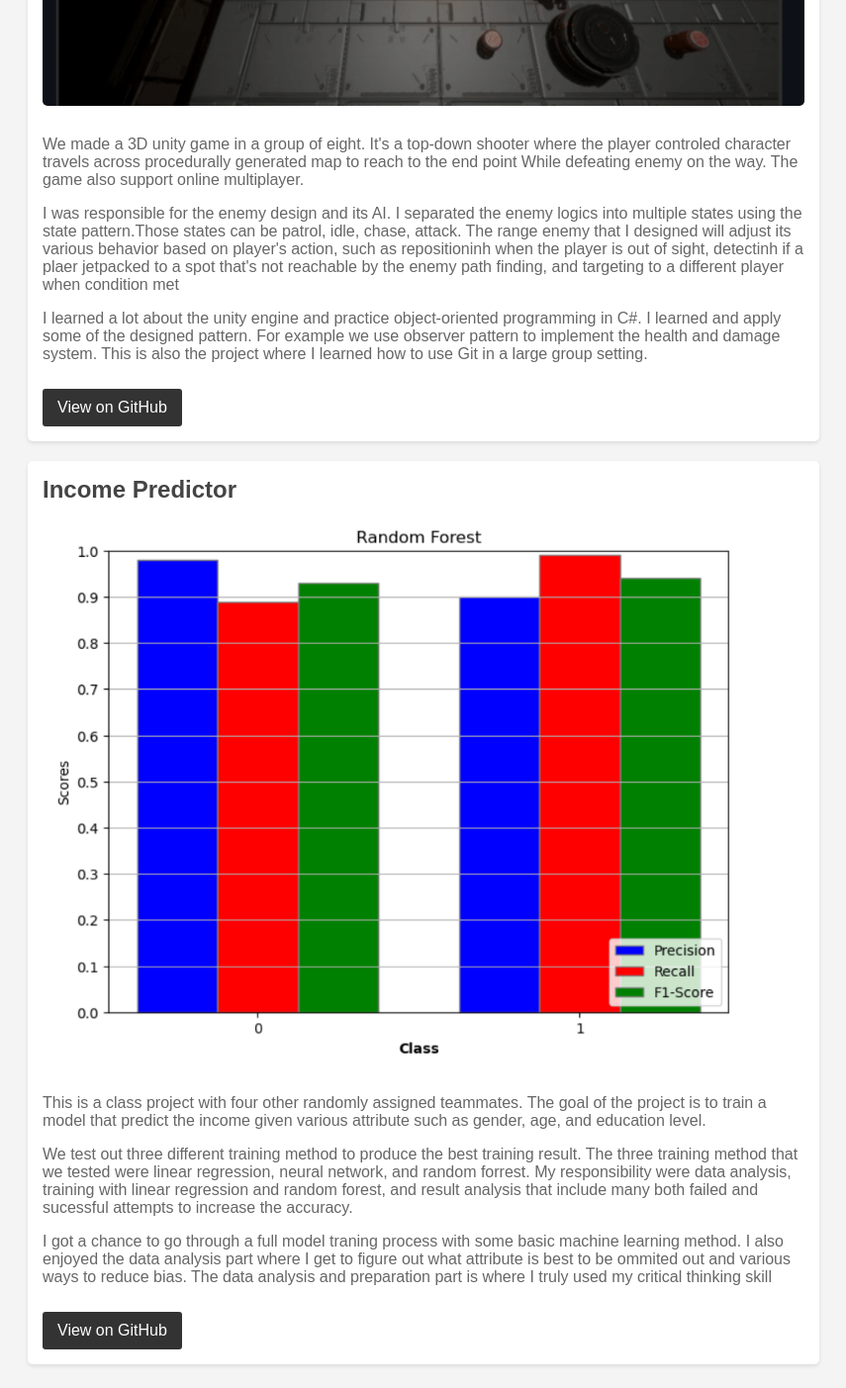
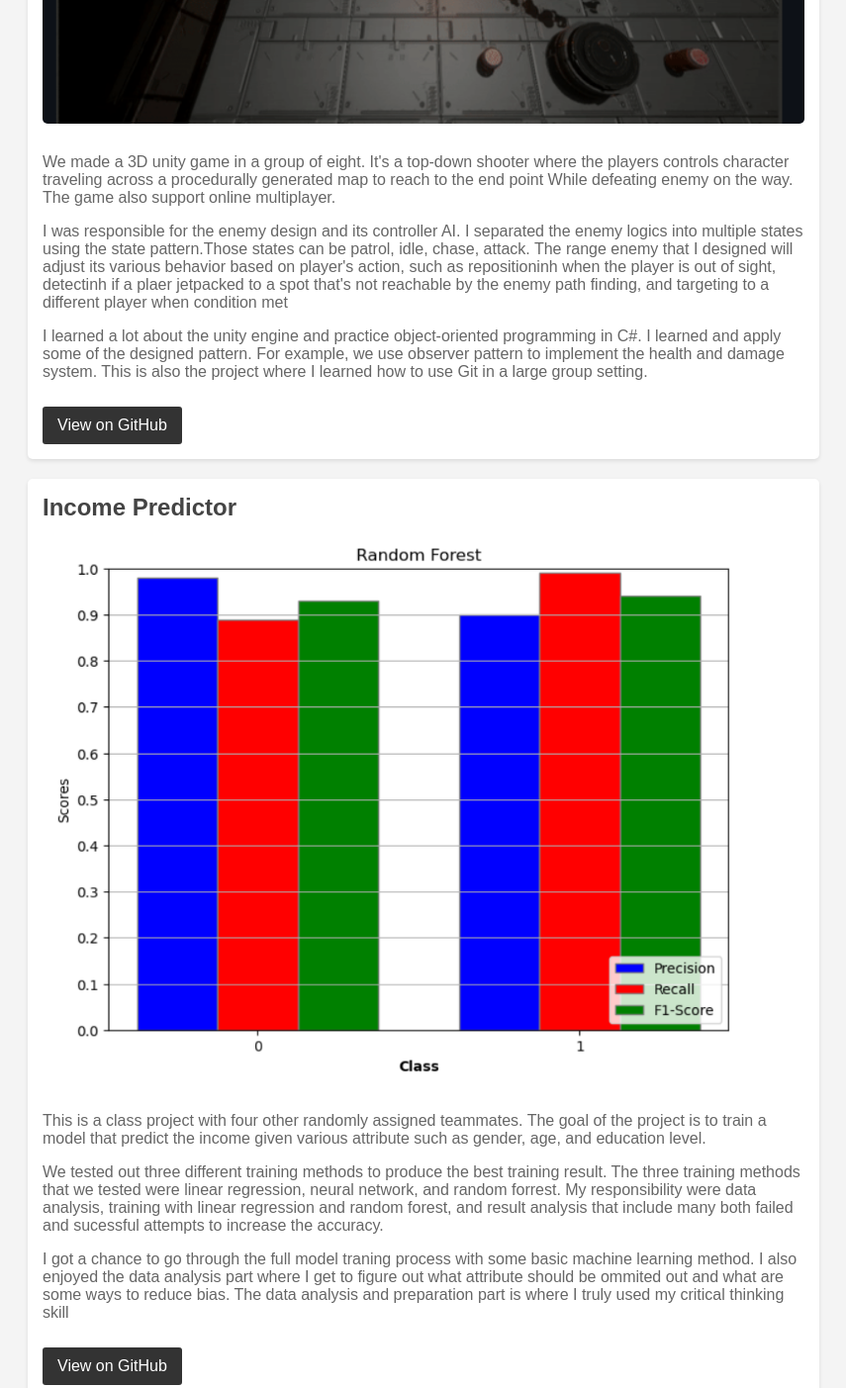
Before and after one commit to YudiLai33/Portfolio, a plain HTML site: page index.html in a window 1280 px wide. Shown: the part 2220-3623 px from the top of the page at 99% size, without its empty margins (212-1067 px from the left). Drawn offline with Linux system fonts and the light colour scheme.

Commit message:
some grammar fix for the first 3 projects

```diff
--- a/index.html
+++ b/index.html
@@ -27,24 +27,24 @@
             <p>This is a senior capstone project. The project delivered an modularized network module that were contracted by the Agricultural Robotic Department of the University of California, Davis. The goal of the project is to design and implement a network module that enables asynchronous bidirectional communications between client's stationed server and multiple edge devices scattered on the field in a mesh topology. The network module is fully encapsulated with an internal Python server to maintain the communication logics and custom message scheme, therefore we also provide the corresponding API for easy user interface.</p>
             <p>The module was field tested with 14 edge nodes in the vineyard with the consideration of forage obstruction. In an unobstruted setting, a 20 byte message is able to reach 400 ft with closed to 0% package loss, and up to 700ft with one edge node that provides message hopping. It can reach 30-50ft through multiple rows of grape vine.</p>
             <p>The project is done in a group of four with multiple comonents developed in parallel. While other members worked on the root and edge module of the BLE module and custom PCB, My responsibility was the network server used for caching data periodically updated from the edge nodes and other internal network logic such as disconnection failsafe.  </p>
-            <p>I learned a lot about socket programming such how to apply observer pattern on socket events asynchronously with threads. I also get to practice team working and communication with clients.</p>
+            <p>I learned a lot about socket programming such how to apply observer pattern with sckets to handle events asynchronously with threads. I also get to practice agile developments with weekly meetings with the team and the biweekly meetings with our client.</p>
             <p>More detailed documentation can be found in the github page</p>
             <a href="https://github.com/codecultivatorscrew/Multi-agent-Communication-Network?tab=readme-ov-file" target="_blank">View on GitHub</a>
         </div>
         <div class="project-card">
             <h3>3D Top-Down shooter game</h3>
             <img src="game_project.png" alt="Screenshot of the character movement">
-            <p>We made a 3D unity game in a group of eight. It's a top-down shooter where the player controled character travels across procedurally generated map to reach to the end point While defeating enemy on the way. The game also support online multiplayer.</p>
-            <p>I was responsible for the enemy design and its AI. I separated the enemy logics into multiple states using the state pattern.Those states can be patrol, idle, chase, attack. The range enemy that I designed will adjust its various behavior based on player's action, such as repositioninh when the player is out of sight, detectinh if a plaer jetpacked to a spot that's not reachable by the enemy path finding, and targeting to a different player when condition met</p>
-            <p>I learned a lot about the unity engine and practice object-oriented programming in C#. I learned and apply some of the designed pattern. For example we use observer pattern to implement the health and damage system. This is also the project where I learned how to use Git in a large group setting.</p>
+            <p>We made a 3D unity game in a group of eight. It's a top-down shooter where the players controls character traveling across a procedurally generated map to reach to the end point While defeating enemy on the way. The game also support online multiplayer.</p>
+            <p>I was responsible for the enemy design and its controller AI. I separated the enemy logics into multiple states using the state pattern.Those states can be patrol, idle, chase, attack. The range enemy that I designed will adjust its various behavior based on player's action, such as repositioninh when the player is out of sight, detectinh if a plaer jetpacked to a spot that's not reachable by the enemy path finding, and targeting to a different player when condition met</p>
+            <p>I learned a lot about the unity engine and practice object-oriented programming in C#. I learned and apply some of the designed pattern. For example, we use observer pattern to implement the health and damage system. This is also the project where I learned how to use Git in a large group setting.</p>
             <a href="https://github.com/abhiss/symmetrical-octo-waffle" target="_blank">View on GitHub</a>
         </div>
         <div class="project-card">
             <h3>Income Predictor</h3>
             <img src="result.png" alt="Result">
             <p>This is a class project with four other randomly assigned teammates. The goal of the project is to train a model that predict the income given various attribute such as gender, age, and education level.</p>
-            <p>We test out three different training method to produce the best training result. The three training method that we tested were linear regression, neural network, and random forrest. My responsibility were data analysis, training with linear regression and random forest, and result analysis that include many both failed and sucessful attempts to increase the accuracy.</p>
-            <p>I got a chance to go through a full model traning process with some basic machine learning method. I also enjoyed the data analysis part where I get to figure out what attribute is best to be ommited out and various ways to reduce bias. The data analysis and preparation part is where I truly used my critical thinking skill</p>
+            <p>We tested out three different training methods to produce the best training result. The three training methods that we tested were linear regression, neural network, and random forrest. My responsibility were data analysis, training with linear regression and random forest, and result analysis that include many both failed and sucessful attempts to increase the accuracy.</p>
+            <p>I got a chance to go through the full model traning process with some basic machine learning method. I also enjoyed the data analysis part where I get to figure out what attribute should be ommited out and what are some ways to reduce bias. The data analysis and preparation part is where I truly used my critical thinking skill</p>
             <a href="https://github.com/Zack1243/171-Project-12/blob/main/Main.ipynb" target="_blank">View on GitHub</a>
         </div>
         <!-- Add more projects as needed -->
```
